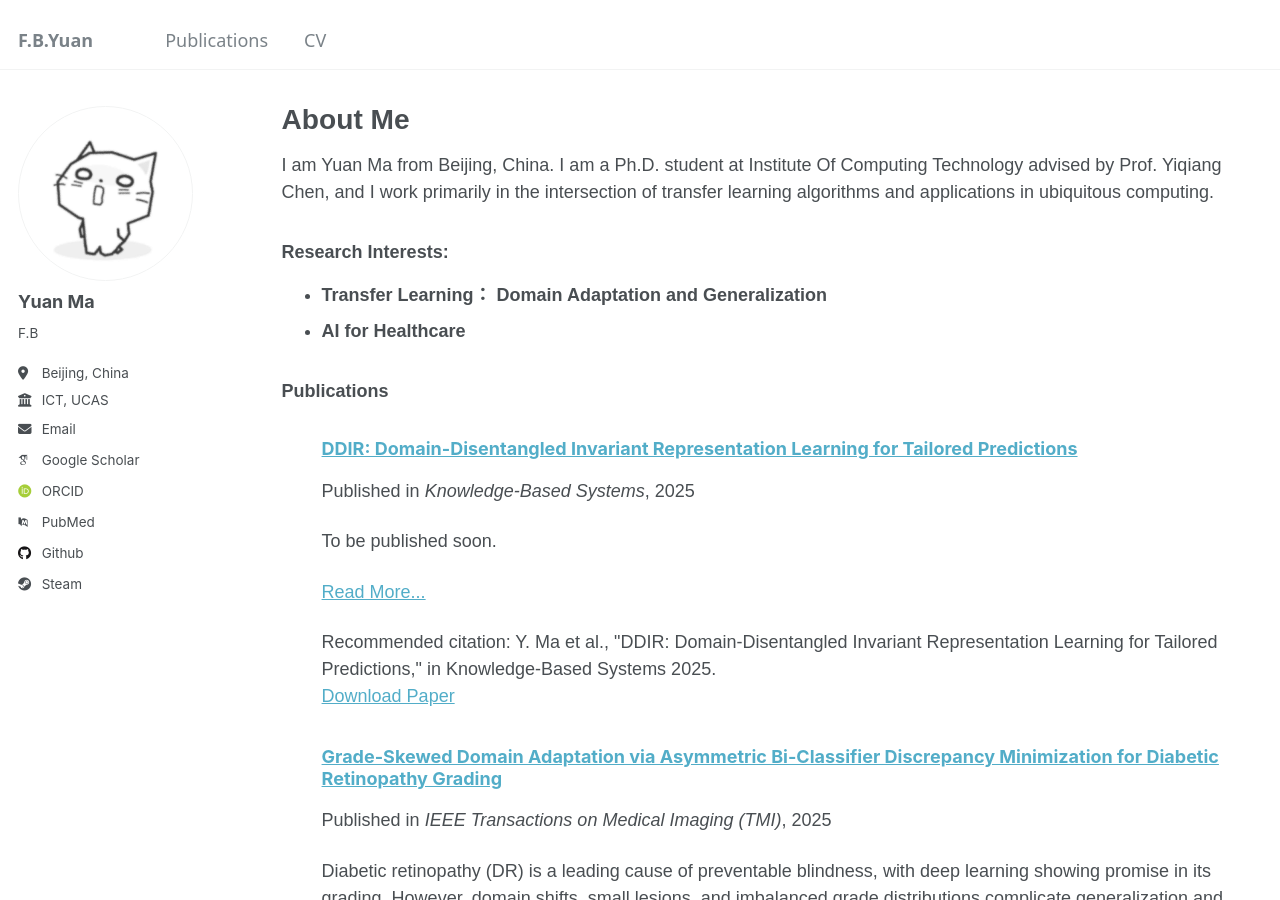
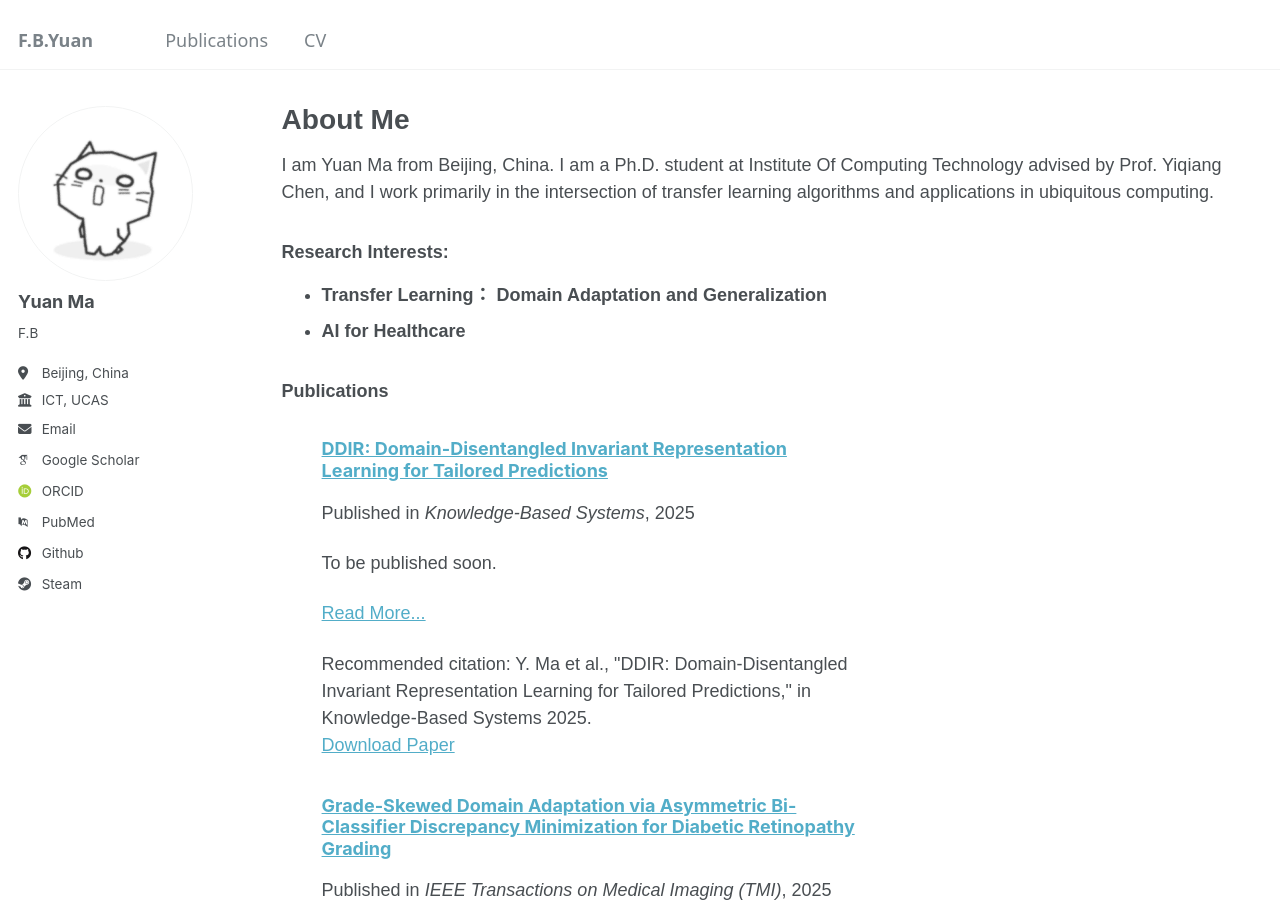
Before and after one commit to FByyyyuan/FByyyyuan.github.io, a Jekyll site: the page built from _pages/about.md, in a window 1280 px wide and 900 px high. Built offline with Jekyll 4.4.1, drawn with Linux system fonts in a browser that asks for light colours; nearby versions of some CDN libraries; some web fonts are replaced.

Commit message:
Update about.md

```diff
--- a/_pages/about.md
+++ b/_pages/about.md
@@ -16,7 +16,7 @@ I am Yuan Ma from Beijing, China. I am a Ph.D. student at Institute Of Computing
 
 ### Publications
   <ul>{% for post in site.publications reversed %}
-    {% include archive-single-photo.html %}
+    {% include archive-single.html %}
   {% endfor %}</ul>
 
 
```
